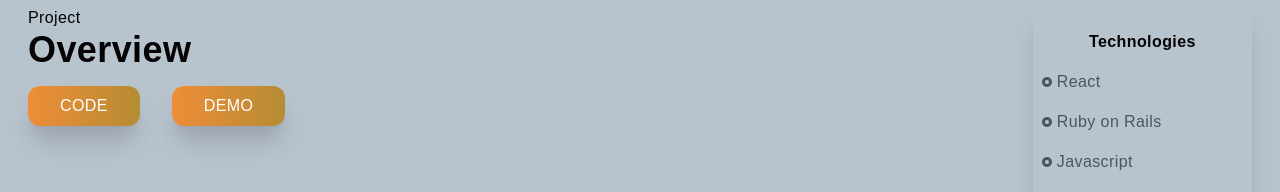
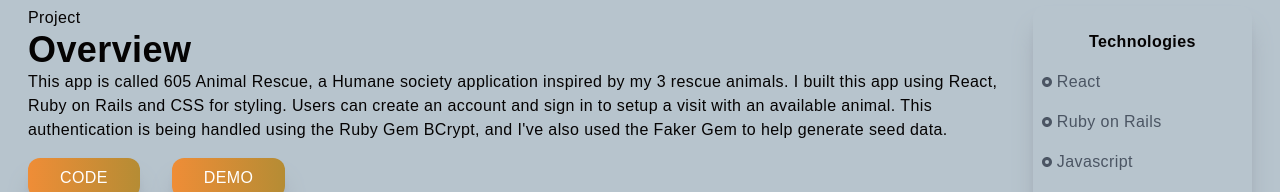
Before and after one commit to JCBuren/JBCreations, a Next.js app: page /animal in a window 1280 px wide. Shown: the part 426-618 px from the top of the page. Built offline with nearby package versions, Linux system fonts and the light colour scheme.

Commit message:
updates to projects

```diff
--- a/pages/animal.jsx
+++ b/pages/animal.jsx
@@ -27,7 +27,7 @@ const animal = () => {
         <p>Project</p>
         <h2>Overview</h2>
         <p>
-
+        This app is called 605 Animal Rescue, a Humane society application inspired by my 3 rescue animals. I built this app using React, Ruby on Rails and CSS for styling. Users can create an account and sign in to setup a visit with an available animal. This authentication is being handled using the Ruby Gem BCrypt, and I've also used the Faker Gem to help generate seed data.
         </p>
         <a
             href='https://github.com/JCBuren/Capstone'
```
